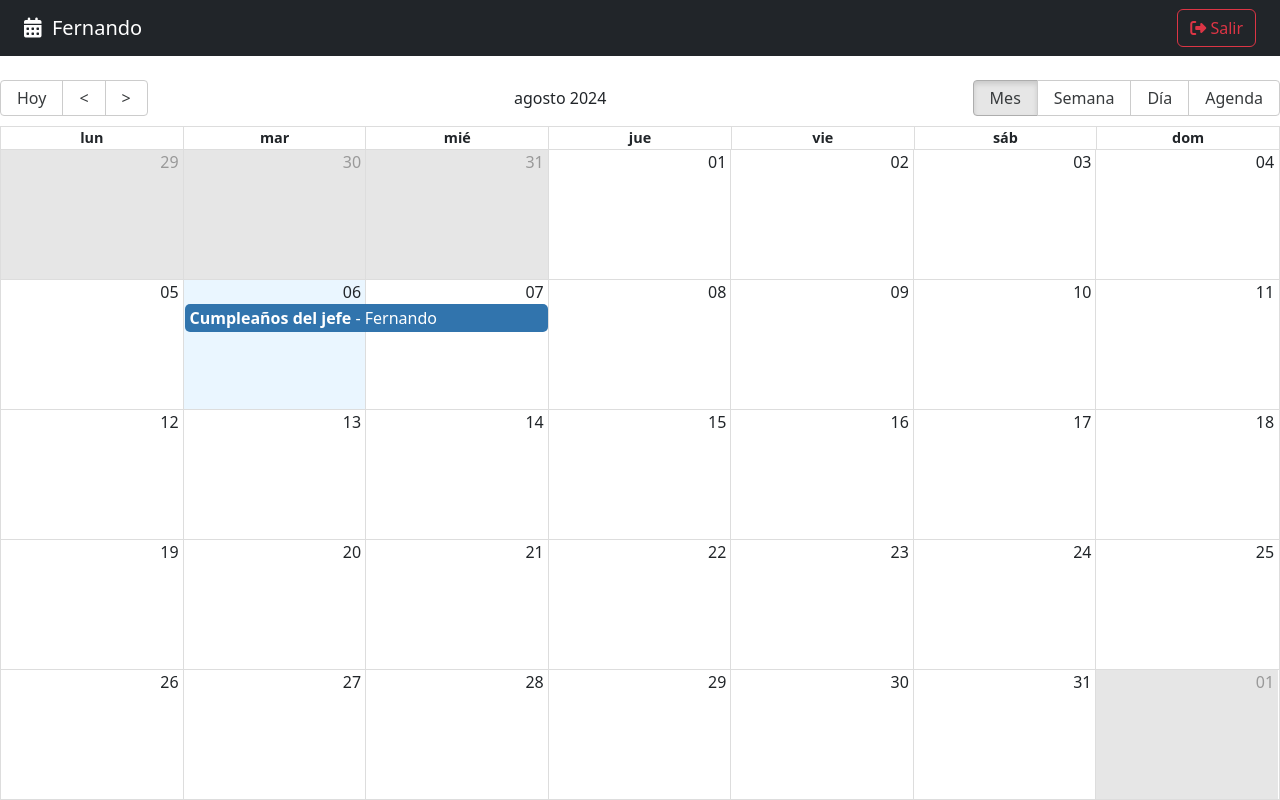
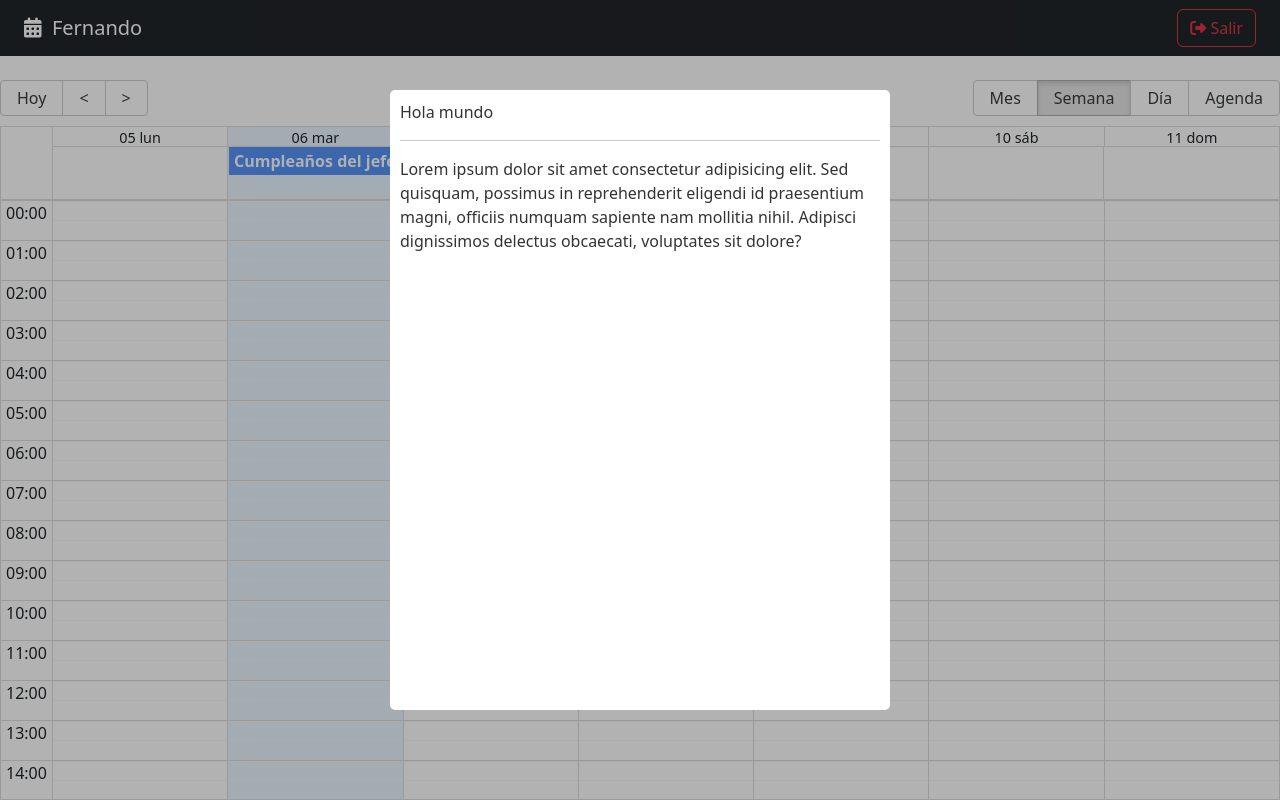
Before and after one commit to Juan17Informatico/10-calendar, a React (Vite) app: page /auth in a window 1280 px wide. Built offline with nearby package versions, Linux system fonts and the light colour scheme.

Commit message:
Se finaliza la clase 354

```diff
--- a/package.json
+++ b/package.json
@@ -16,6 +16,7 @@
     "react": "^18.2.0",
     "react-big-calendar": "^1.13.2",
     "react-dom": "^18.2.0",
+    "react-modal": "^3.16.1",
     "react-router-dom": "^6.26.0",
     "sort-by": "^0.0.2"
   },
--- /dev/null
+++ b/src/calendar/components/CalendarModal.jsx
@@ -0,0 +1,42 @@
+import { useState } from "react";
+import Modal from "react-modal"
+
+const customStyles = {
+    content: {
+        top: '50%',
+        left: '50%',
+        right: 'auto',
+        bottom: 'auto',
+        marginRight: '-50%',
+        transform: 'translate(-50%, -50%)',
+    },
+};
+
+Modal.setAppElement('#root');
+
+export const CalendarModal = () => {
+
+    const [isOpen, setIsOpen] = useState(true);
+
+    const onCloseModal = () => {
+        console.log('cerrando modal');
+        setIsOpen(false);
+    }
+
+    return (
+        <Modal
+            isOpen={isOpen}
+            onRequestClose={onCloseModal}
+            style={customStyles}
+            className="modal"
+            overlayClassName="modal-fondo"
+            closeTimeoutMS={ 200 }
+        >
+            Hola mundo
+            <hr />
+            <p>
+                Lorem ipsum dolor sit amet consectetur adipisicing elit. Sed quisquam, possimus in reprehenderit eligendi id praesentium magni, officiis numquam sapiente nam mollitia nihil. Adipisci dignissimos delectus obcaecati, voluptates sit dolore?
+            </p>
+        </Modal>
+    )
+}
--- a/src/calendar/index.js
+++ b/src/calendar/index.js
@@ -1,3 +1,4 @@
 export * from './pages/CalendarPage';
 export * from './components/CalendarEvent';
 export * from './components/NavBar';
+export * from './components/CalendarModal';
--- a/src/calendar/pages/CalendarPage.jsx
+++ b/src/calendar/pages/CalendarPage.jsx
@@ -1,8 +1,9 @@
+import { useState } from 'react';
 import { Calendar } from 'react-big-calendar';
 import 'react-big-calendar/lib/css/react-big-calendar.css';
 import { addHours } from 'date-fns';
 
-import { CalendarEvent, NavBar } from "../";
+import { CalendarEvent, CalendarModal, NavBar } from "../";
 import { localizer, getMessagesEs } from '../../helpers';
 
 
@@ -19,6 +20,9 @@ const events = [{
 }]
 
 export const CalendarPage = () => {
+
+  const [lastView, setLastView] = useState(localStorage.getItem('lastView') || 'week');
+
   const eventStyleGetter = (event, start, end, isSelected) => {
 
     const style = {
@@ -29,10 +33,25 @@ export const CalendarPage = () => {
     }
 
     return{
-
+      style
     }
 
   }
+
+  const onDoubleClick = ( event ) => {
+    console.log({ doubleClick: event });
+  };
+
+  const onSelect = ( event ) => {
+    console.log({ click: event });
+  };
+
+  const onViewChanged = ( event ) => {
+    localStorage.setItem('lastView', event);
+    setLastView(event);
+  };
+
+
   return (
     <>
       <NavBar />
@@ -41,6 +60,7 @@ export const CalendarPage = () => {
       culture='es'
         localizer={localizer}
         events={events}
+        defaultView={lastView}
         startAccessor="start"
         endAccessor="end"
         style={{ height: 'calc(100vh - 80px)' }}
@@ -49,8 +69,11 @@ export const CalendarPage = () => {
         components={{
           event: CalendarEvent
         }}
+        onDoubleClickEvent={ onDoubleClick }
+        onSelectEvent={ onSelect }
+        onView={ onViewChanged }
       />
-
+      <CalendarModal />
     </>
   )
 }
--- a/src/styles.css
+++ b/src/styles.css
@@ -0,0 +1,40 @@
+/* Modal */
+.ReactModalPortal > div{
+    opacity: 0;
+}
+
+.ReactModalPortal .ReactModal__Overlay {
+    align-items: center;
+    display: flex;
+    justify-content: center;
+    transition: opacity .2s ease-in-out;
+    z-index: 999;
+}
+
+.modal-fondo {
+    background-color: rgba(0, 0, 0, 0.3);
+    bottom: 0;
+    left: 0;
+    right: 0;
+    top: 0;
+    position: fixed;
+}
+
+.ReactModalPortal .ReactModal__Overlay--after-open {
+    opacity: 1;
+}
+
+.ReactModalPortal .ReactModal__Overlay--before-close {
+    opacity: 0;
+}
+
+.modal {
+    background: white;
+    border-radius: 5px;
+    color: rgb(51, 51, 51);
+    display: inline;
+    max-height: 620px;
+    max-width: 500px;
+    outline: none;
+    padding: 10px;
+}
```
Also changed, not shown: 1 other file (tests, documents, lock files or other folders).
